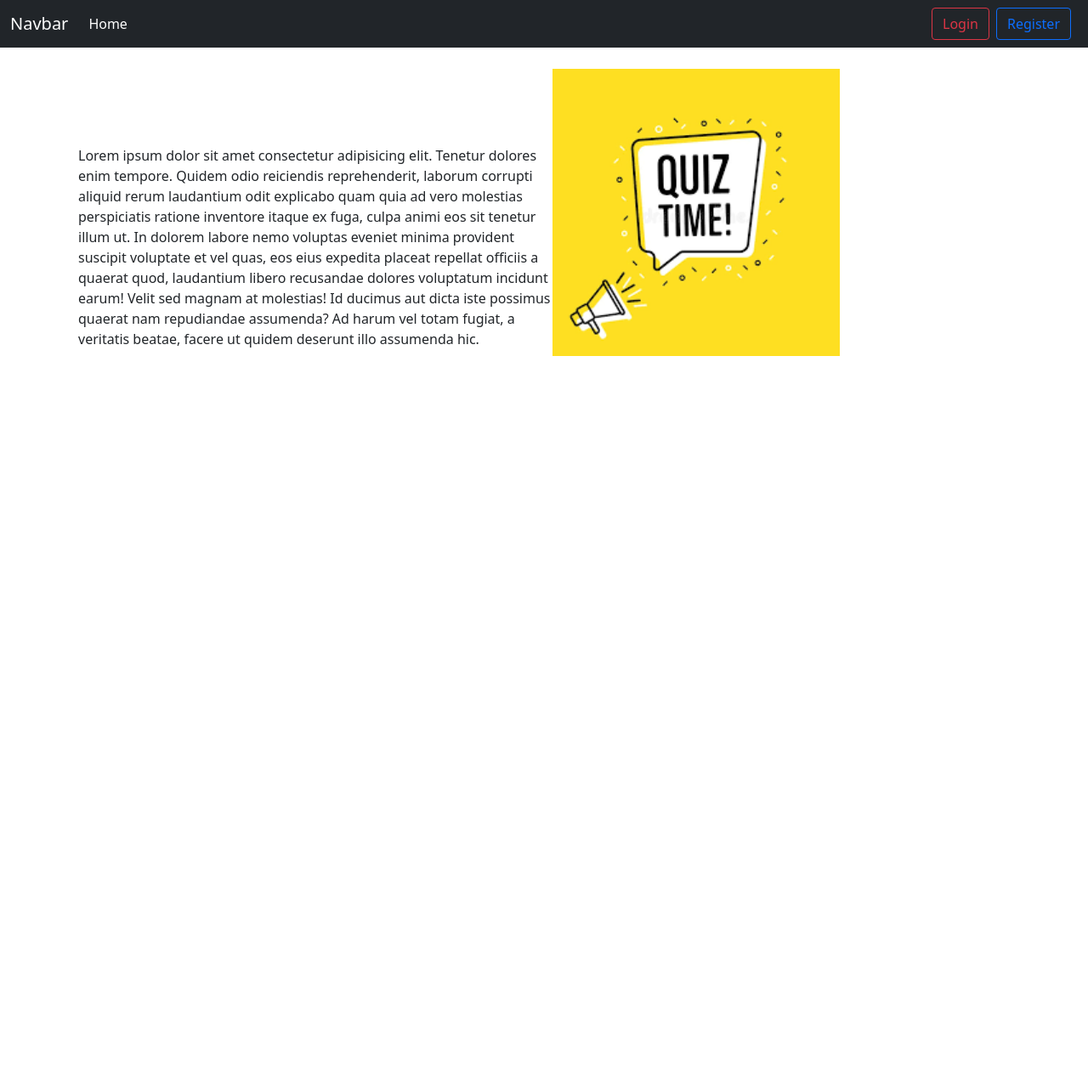
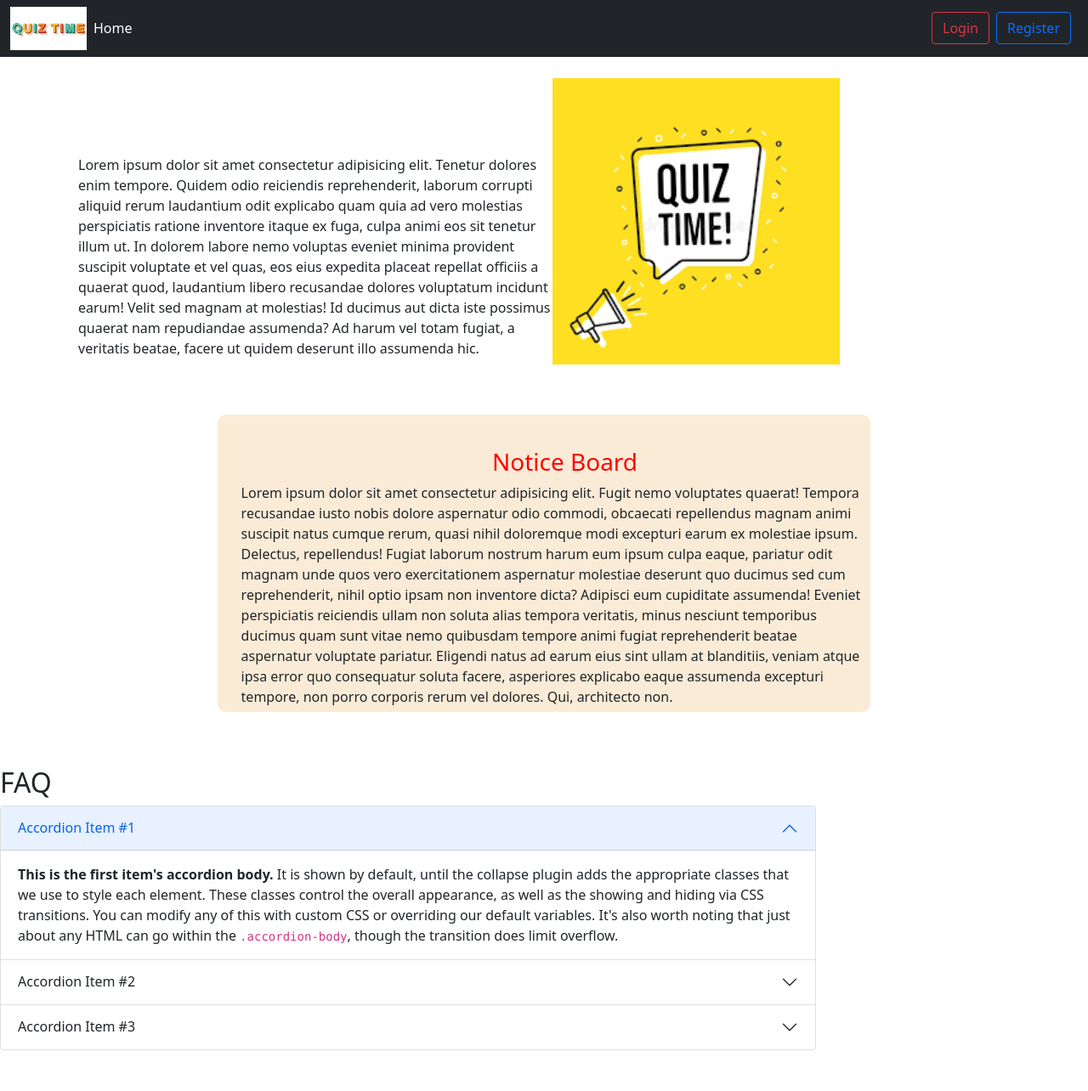
Before and after one commit to asifparvezmahim/Quiz_Project, a Django app: page / in a window 1280 px wide. Shown: the whole page at 85% size. Before the commit the page ends 419 px from the top, so only its background shows below. Run offline with Django 4.2, Linux system fonts and the light colour scheme.

Commit message:
12th commit

```diff
--- a/static/css/style.css
+++ b/static/css/style.css
@@ -11,6 +11,28 @@
     margin-top: 25px;
     display: flex;
     margin-left: 80px;
+}
+
+.notice_container{
+    margin-top: 50px;
+    margin-left: 20%;
+    border: 2px solid antiquewhite;
+    background-color: antiquewhite;
+    height: 350px;
+    width: 60%;
+    margin-bottom: 5%;
+    padding-left: 2%;
+    border-radius: 10px;
+}
+
+.notice_title{
+    color: red;
+    margin-left: 40%;
+    margin-top: 5%;
+}
+
+.logo_img{
+    width: 90px;
 }
 
 @media only screen and (max-width: 400px){
@@ -28,4 +50,18 @@
         width: 100%;
     }
 
+    .notice_container{
+        margin-top: 10px;
+        margin-left: 0%;
+        height: 620px;
+        width: 100%;
+    }
+
+    .notice_title{
+        color: red;
+        margin-left: 0%;
+        margin-top: 5%;
+    }
+
+
 }
--- a/templates/base.html
+++ b/templates/base.html
@@ -29,7 +29,7 @@
   <body>
     <nav class="navbar navbar-expand-lg navbar-dark bg-dark ">
       <div class="container-fluid">
-        <a class="navbar-brand" href="#">Navbar</a>
+        <img class="logo_img" src="{% static '/image/quiz_logo.jpg'%}" alt="" srcset="" />
         <button
           class="navbar-toggler"
           type="button"
--- a/templates/home.html
+++ b/templates/home.html
@@ -21,4 +21,130 @@
     <img class="img" src="{% static '/image/quiz_ban.png'%}" alt="" srcset="" />
   </div>
 </div>
+
+<div class="notice_container">
+  <div class="notice">
+    <h3 class="notice_title">Notice Board</h3>
+    <p>
+      Lorem ipsum dolor sit amet consectetur adipisicing elit. Fugit nemo
+      voluptates quaerat! Tempora recusandae iusto nobis dolore aspernatur odio
+      commodi, obcaecati repellendus magnam animi suscipit natus cumque rerum,
+      quasi nihil doloremque modi excepturi earum ex molestiae ipsum. Delectus,
+      repellendus! Fugiat laborum nostrum harum eum ipsum culpa eaque, pariatur
+      odit magnam unde quos vero exercitationem aspernatur molestiae deserunt
+      quo ducimus sed cum reprehenderit, nihil optio ipsam non inventore dicta?
+      Adipisci eum cupiditate assumenda! Eveniet perspiciatis reiciendis ullam
+      non soluta alias tempora veritatis, minus nesciunt temporibus ducimus quam
+      sunt vitae nemo quibusdam tempore animi fugiat reprehenderit beatae
+      aspernatur voluptate pariatur. Eligendi natus ad earum eius sint ullam at
+      blanditiis, veniam atque ipsa error quo consequatur soluta facere,
+      asperiores explicabo eaque assumenda excepturi tempore, non porro corporis
+      rerum vel dolores. Qui, architecto non.
+    </p>
+  </div>
+</div>
+
+<div class="faq_container">
+  <div class="faq_title">
+    <h2>FAQ</h2>
+  </div>
+
+  <div class="accordion_container">
+    <div class="accordion w-75 pb-5" id="accordionExample">
+      <div class="accordion-item">
+        <h2 class="accordion-header" id="headingOne">
+          <button
+            class="accordion-button"
+            type="button"
+            data-bs-toggle="collapse"
+            data-bs-target="#collapseOne"
+            aria-expanded="true"
+            aria-controls="collapseOne"
+          >
+            Accordion Item #1
+          </button>
+        </h2>
+        <div
+          id="collapseOne"
+          class="accordion-collapse collapse show"
+          aria-labelledby="headingOne"
+          data-bs-parent="#accordionExample"
+        >
+          <div class="accordion-body">
+            <strong>This is the first item's accordion body.</strong> It is
+            shown by default, until the collapse plugin adds the appropriate
+            classes that we use to style each element. These classes control the
+            overall appearance, as well as the showing and hiding via CSS
+            transitions. You can modify any of this with custom CSS or
+            overriding our default variables. It's also worth noting that just
+            about any HTML can go within the <code>.accordion-body</code>,
+            though the transition does limit overflow.
+          </div>
+        </div>
+      </div>
+      <div class="accordion-item">
+        <h2 class="accordion-header" id="headingTwo">
+          <button
+            class="accordion-button collapsed"
+            type="button"
+            data-bs-toggle="collapse"
+            data-bs-target="#collapseTwo"
+            aria-expanded="false"
+            aria-controls="collapseTwo"
+          >
+            Accordion Item #2
+          </button>
+        </h2>
+        <div
+          id="collapseTwo"
+          class="accordion-collapse collapse"
+          aria-labelledby="headingTwo"
+          data-bs-parent="#accordionExample"
+        >
+          <div class="accordion-body">
+            <strong>This is the second item's accordion body.</strong> It is
+            hidden by default, until the collapse plugin adds the appropriate
+            classes that we use to style each element. These classes control the
+            overall appearance, as well as the showing and hiding via CSS
+            transitions. You can modify any of this with custom CSS or
+            overriding our default variables. It's also worth noting that just
+            about any HTML can go within the <code>.accordion-body</code>,
+            though the transition does limit overflow.
+          </div>
+        </div>
+      </div>
+      <div class="accordion-item">
+        <h2 class="accordion-header" id="headingThree">
+          <button
+            class="accordion-button collapsed"
+            type="button"
+            data-bs-toggle="collapse"
+            data-bs-target="#collapseThree"
+            aria-expanded="false"
+            aria-controls="collapseThree"
+          >
+            Accordion Item #3
+          </button>
+        </h2>
+        <div
+          id="collapseThree"
+          class="accordion-collapse collapse"
+          aria-labelledby="headingThree"
+          data-bs-parent="#accordionExample"
+        >
+          <div class="accordion-body">
+            <strong>This is the third item's accordion body.</strong> It is
+            hidden by default, until the collapse plugin adds the appropriate
+            classes that we use to style each element. These classes control the
+            overall appearance, as well as the showing and hiding via CSS
+            transitions. You can modify any of this with custom CSS or
+            overriding our default variables. It's also worth noting that just
+            about any HTML can go within the <code>.accordion-body</code>,
+            though the transition does limit overflow.
+          </div>
+        </div>
+      </div>
+    </div>
+  </div>
+</div>
 {%endblock%}
```
